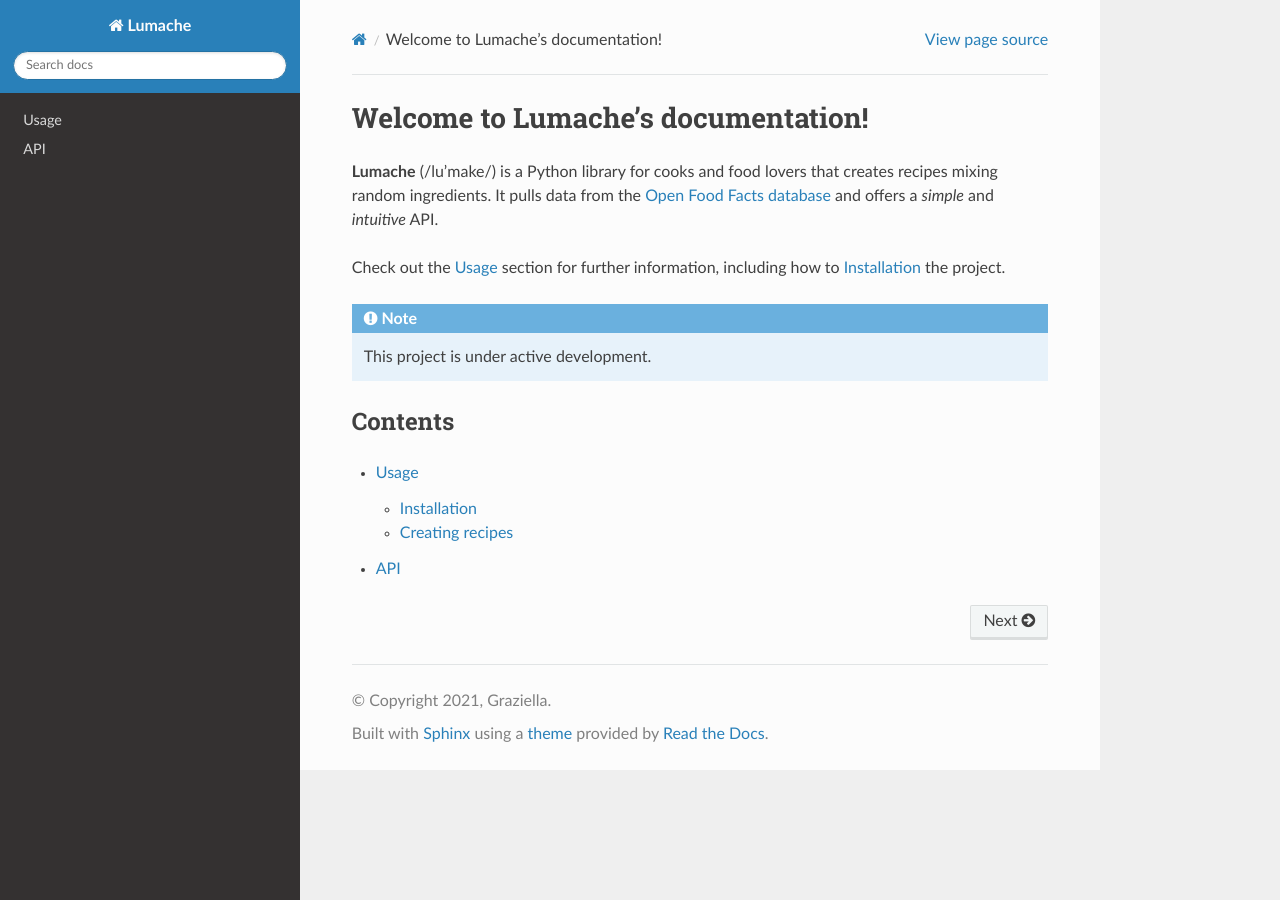
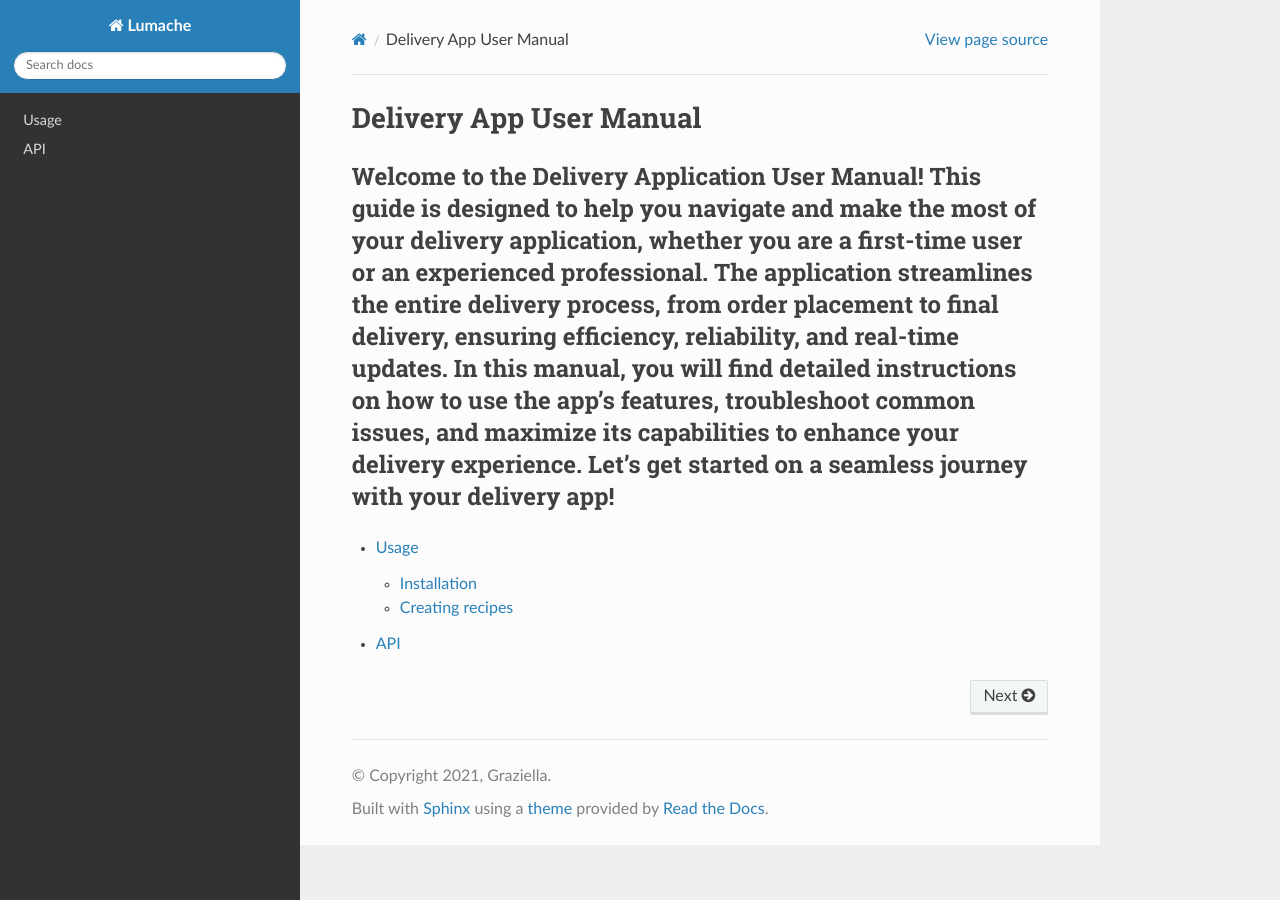
Before and after one commit to Sabahkhursheed/Delivery-App-User-Manual, a Sphinx documentation site: the page built from docs/source/index.rst, in a window 1280 px wide. Built offline with Sphinx 7.4.7 and the Read the Docs theme 3.1.0, drawn with Linux system fonts in a browser that asks for light colours.

Commit message:
Update index.rst

```diff
--- a/docs/source/index.rst
+++ b/docs/source/index.rst
@@ -1,19 +1,7 @@
-Welcome to Lumache's documentation!
+Delivery App User Manual
 ===================================
 
-**Lumache** (/lu'make/) is a Python library for cooks and food lovers
-that creates recipes mixing random ingredients.
-It pulls data from the `Open Food Facts database <https://world.openfoodfacts.org/>`_
-and offers a *simple* and *intuitive* API.
-
-Check out the :doc:`usage` section for further information, including
-how to :ref:`installation` the project.
-
-.. note::
-
-   This project is under active development.
-
-Contents
+Welcome to the Delivery Application User Manual! This guide is designed to help you navigate and make the most of your delivery application, whether you are a first-time user or an experienced professional. The application streamlines the entire delivery process, from order placement to final delivery, ensuring efficiency, reliability, and real-time updates. In this manual, you will find detailed instructions on how to use the app’s features, troubleshoot common issues, and maximize its capabilities to enhance your delivery experience. Let’s get started on a seamless journey with your delivery app!
 --------
 
 .. toctree::
```
